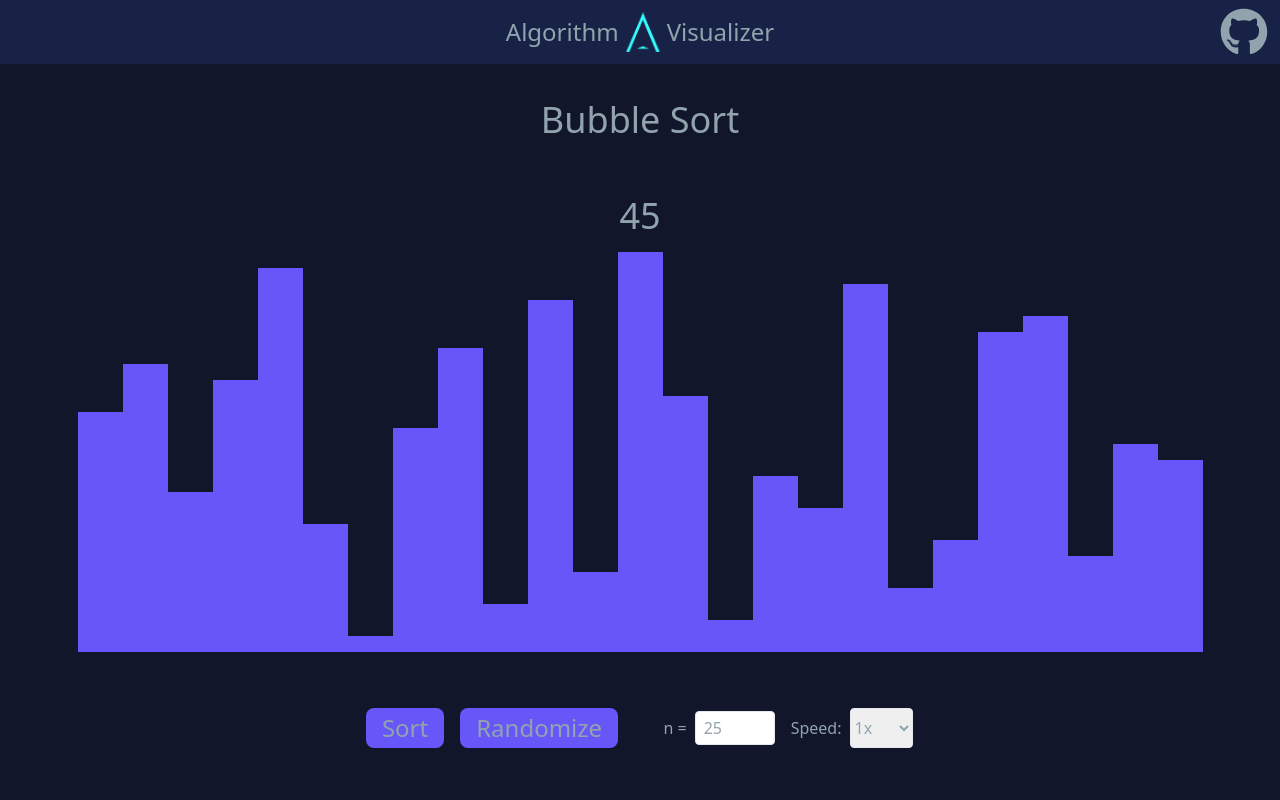
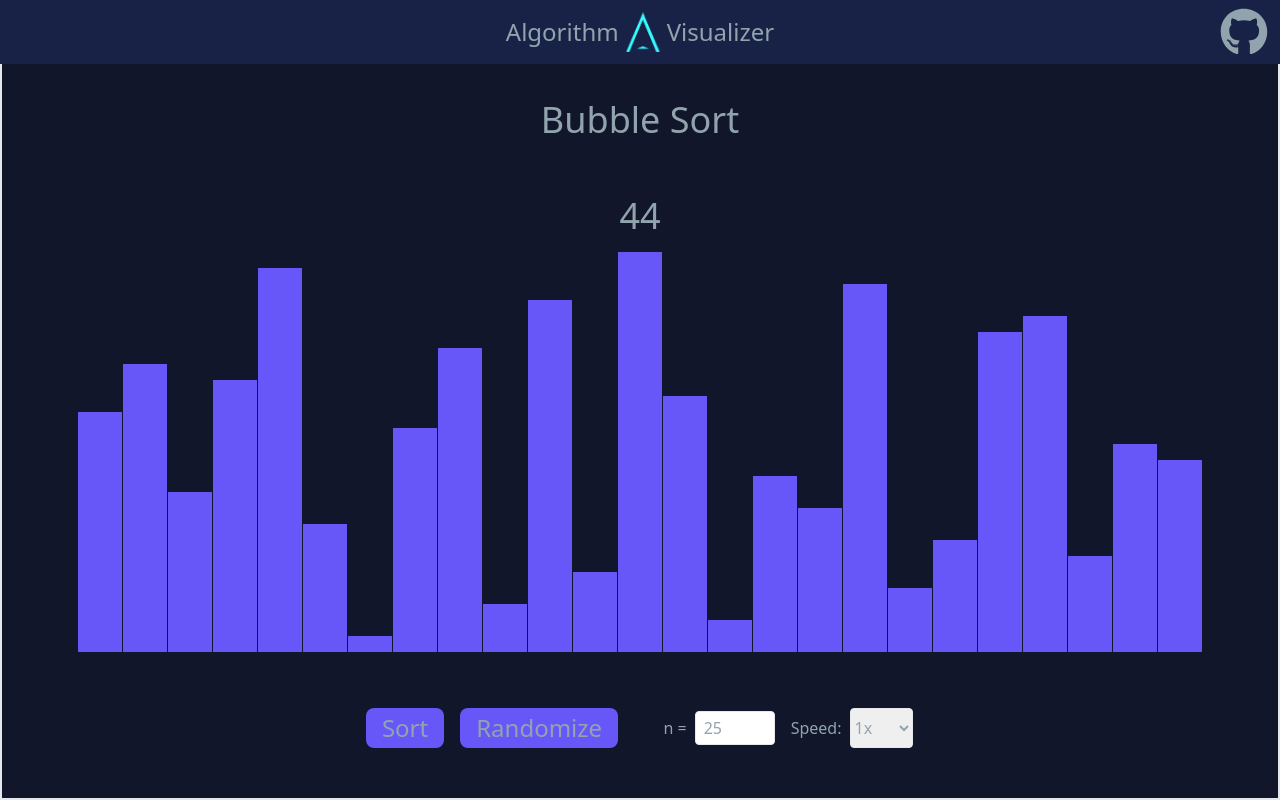
Before and after one commit to BradT615/Algorithm-Visualizer, a React (Create React App) app: page /BubbleSort in a window 1280 px wide. Built offline with nearby package versions, Linux system fonts and the light colour scheme.

Commit message:
finish barwidth

```diff
--- a/src/components/sorts/BubbleSort.js
+++ b/src/components/sorts/BubbleSort.js
@@ -108,10 +108,10 @@ function BubbleSort() {
     const barWidth = Math.floor(containerWidth / state.numItems) - 1;
 
     return (
-        <div className='flex flex-col justify-center items-center h-screen w-full space-y-4 pt-12'>
+        <div className='flex flex-col justify-center items-center h-screen w-full space-y-4 pt-12 border-2'>
             <h1 className='text-4xl my-10'>Bubble Sort</h1>
             <h1 className='text-4xl'>{barWidth}</h1>
-            <div ref={containerRef} className="flex justify-center items-end max-w-6xl m-auto" style={{ height: '400px', width: '100%'}}>
+            <div ref={containerRef} className="flex justify-center items-end max-w-6xl m-auto" style={{ height: '400px', width: '90%', gap: '1px'}}>
                 {state.data.map((value, idx) => (
                     <div
                         key={idx}
```
